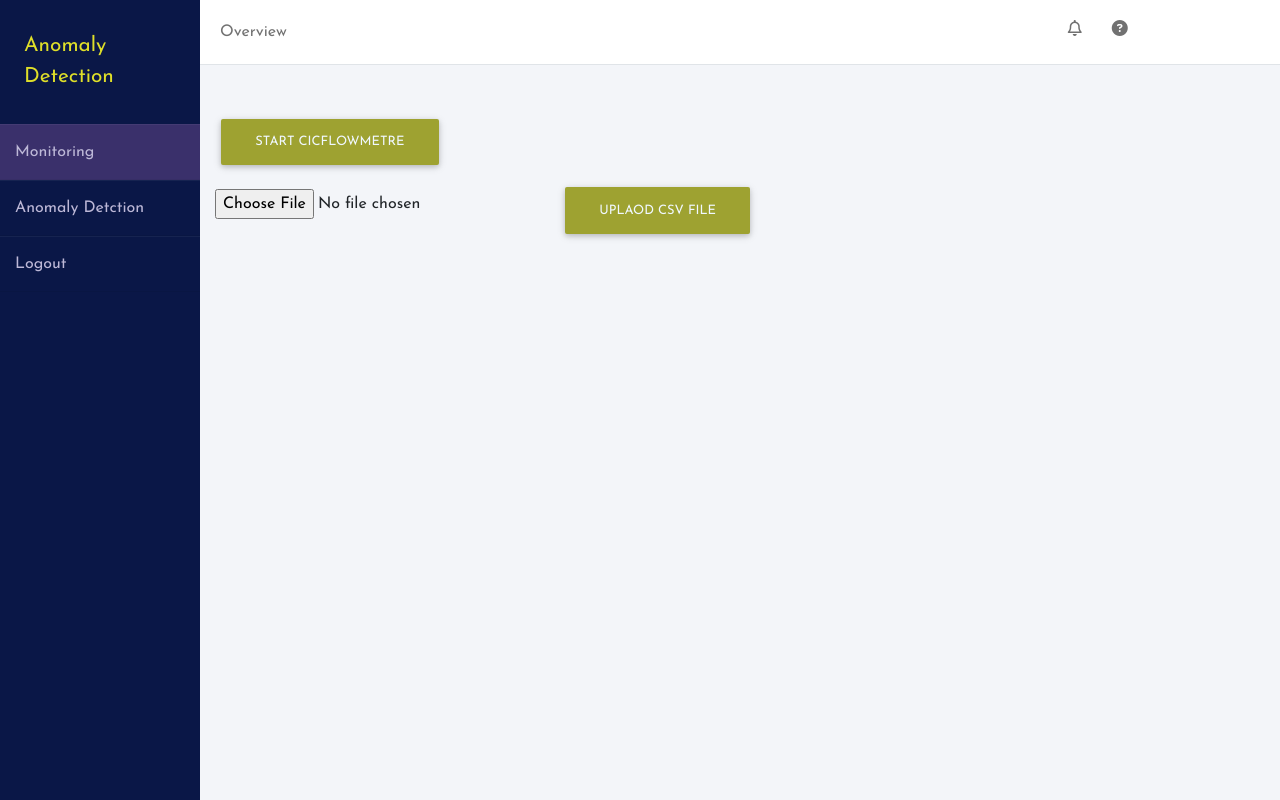
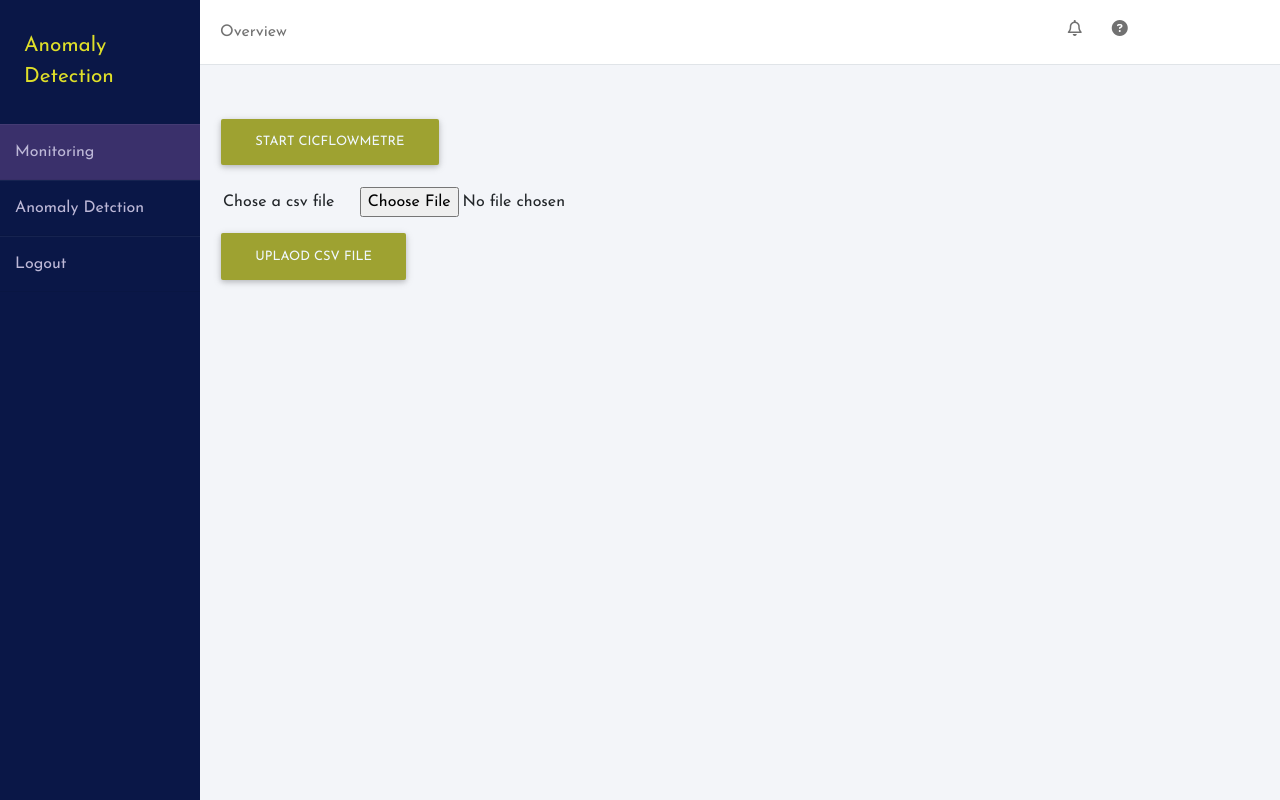
Before and after one commit to islampnp/NetworkMonitoring_AnomalyDetection, a Django app: page /simple_upload/ in a window 1280 px wide. Run offline with Django 3.2, Linux system fonts and the light colour scheme; some libraries are stand-ins or nearby versions.

Commit message:
solv prblm The_file_is_already_ubloaded
when you uploade a fila arleady ubloaded the system show you a msg error

```diff
--- a/anomalydetection/templates/monitoringpage.html
+++ b/anomalydetection/templates/monitoringpage.html
@@ -52,14 +52,20 @@
                                                              background-color: #9EA231;
                                                              color: aliceblue;">Start CICFlowMetre</button>
             </a>
-            <div>
+
 
               <form action="{% url 'simple_upload' %}" method="POST" enctype="multipart/form-data">
                 {% csrf_token %}
+                <div class="mt-3 ml-2">
+                  <strong>Chose a csv file &nbsp;&nbsp;&nbsp;</strong>
                 <input type="file" name="csvfile">
-                <button type="submit" class="btn mt-3" style="
+                </div>
+                <div>                <button type="submit" class="btn mt-3" style="
                                                              background-color: #9EA231;
                                                              color: aliceblue;">Uplaod CSV File</button>
+                </div>
+
+
               </form>
               {% if messages %}
                 {% for message in messages %}
--- a/anomalydetection/views.py
+++ b/anomalydetection/views.py
@@ -3,7 +3,8 @@ from django.contrib.auth.decorators import login_required
 from django.shortcuts import render, redirect
 from users import templates
 from django.core.files.storage import FileSystemStorage
-
+import subprocess
+import os
 
 
 
@@ -27,25 +28,36 @@ def startcicflowmter(request):
     #os.system("cmd E:\\PFE\\cicflowmeter\\bin\\CICFlowMeter.bat")
     #subprocess.call(["E:\\PFE\\cicflowmeter\\bin\\CICFlowMeter.bat"], shell=True)
     #Popen("E:\\PFE\\cicflowmeter\\bin\\CICFlowMeter.bat",creationflags=subprocess.CREATE_NEW_CONSOLE)
-    import subprocess
+
     subprocess.Popen('explorer "E:\\PFE\\cicflowmeter\\bin"')
 
     return render(request,'monitoringpage.html',{'title':'Network Monitoring and anomalys detection system'})
 
 from django.core.files.storage import FileSystemStorage
 from django.contrib import messages
-
+from pathlib import Path
 def simple_upload(request):
     if request.method == 'POST' and request.FILES['csvfile']:
         myfile = request.FILES['csvfile']
-        # let's check if it is a csv file
-        if not myfile.name.endswith('.csv'):
-            messages.error(request, 'THIS IS NOT A CSV FILE')
+
+
+
+
+
+        if os.path.exists("media\\"+myfile.name) :
+              messages.error(request, 'The file is already ubloaded')
         else:
-            fs = FileSystemStorage()
-            filename = fs.save(myfile.name, myfile)
-            uploaded_file_url = fs.url(filename)
-            return render(request, 'monitoringpage.html', {
-                'uploaded_file_url': uploaded_file_url
-            })
+            #  check if the file is a csv file
+            if not myfile.name.endswith('.csv'):
+                messages.error(request, 'THIS IS NOT A CSV FILE')
+            else:
+                fs = FileSystemStorage()
+                filename = fs.save(myfile.name, myfile)
+                uploaded_file_url = fs.url(filename)
+                return render(request, 'monitoringpage.html', {
+                    'uploaded_file_url': uploaded_file_url
+                })
+
+
+
     return render(request, 'monitoringpage.html')
```
Also changed, not shown: 1 other file.
